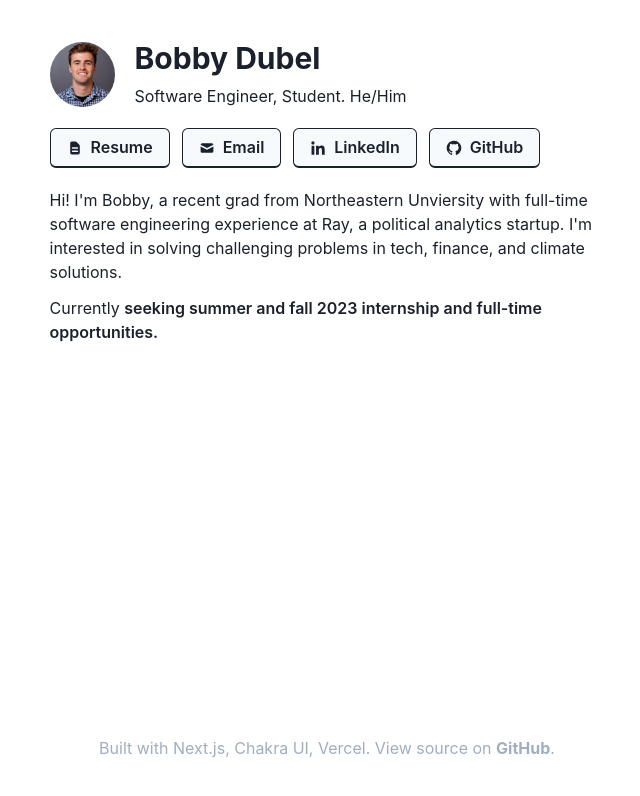
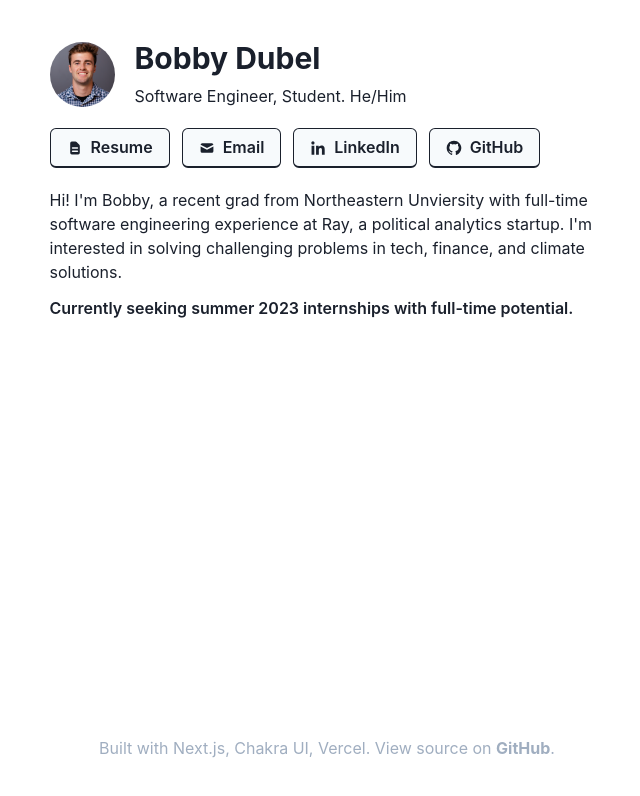
Before and after one commit to dubelr/personal-site, a Next.js app: page / in a window 1280 px wide. Shown: the top 796 px of the page, without its empty margins (313-953 px from the left). Built offline with nearby package versions, Linux system fonts and the light colour scheme.

Commit message:
Update index.js

```diff
--- a/pages/index.js
+++ b/pages/index.js
@@ -128,11 +128,8 @@ export default function Home() {
           <Text align="left">
             {"Hi! I'm Bobby, a recent grad from Northeastern Unviersity with full-time software engineering experience at Ray, a political analytics startup. I'm interested in solving challenging problems in tech, finance, and climate solutions."}
           </Text>
-          <Text as="span" align="left" pt={3}>
-            {"Currently "}
-            <Text as="span" fontWeight="semibold">
-              seeking summer and fall 2023 internship and full-time opportunities.
-            </Text>
+          <Text as="span" align="left" pt={3} fontWeight="semibold">
+            Currently seeking summer 2023 internships with full-time potential.
           </Text>
         </Flex>
         <Spacer />
```
